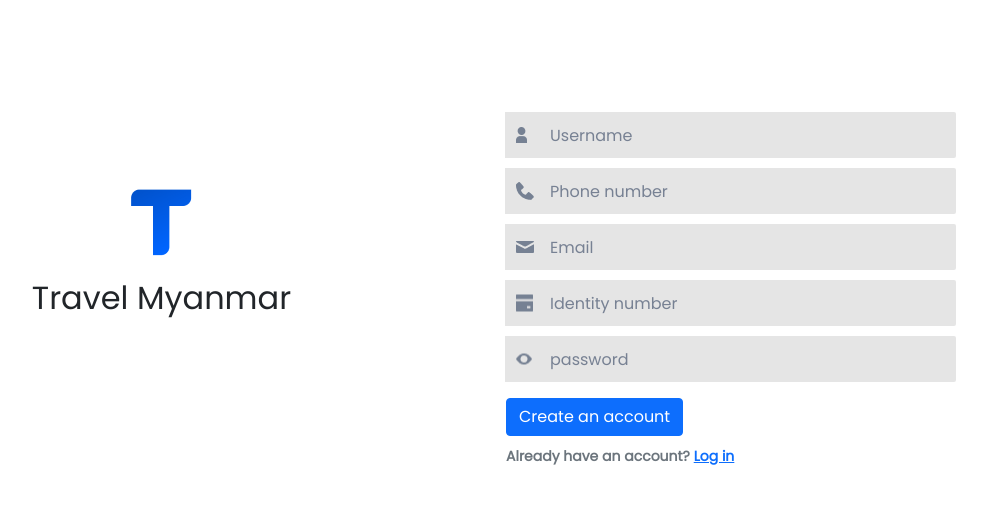
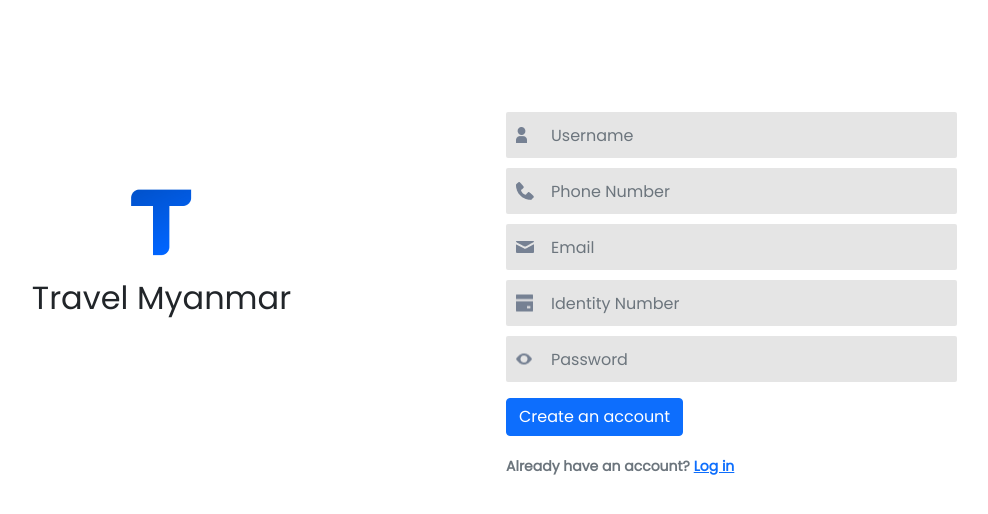
Before and after one commit to Ak-ko/Travel_agency, a Django app: page /register/ in a window 1280 px wide. Shown: the part 56-570 px from the top of the page, without its empty margins (241-1229 px from the left). Run offline with Django 4.2, Linux system fonts and the light colour scheme; some libraries are stand-ins or nearby versions.

Commit message:
updating files

```diff
--- a/travel/admin.py
+++ b/travel/admin.py
@@ -1,4 +1,6 @@
 from django.contrib import admin
 from .models import Booking
+from users.models import UserFacts
 
 admin.site.register(Booking)
+admin.site.register(UserFacts)
--- a/travel/static/travel/css/base.css
+++ b/travel/static/travel/css/base.css
@@ -16,8 +16,9 @@ body {
 }
 
 /* start form fields  */
-.input-group {
+.form-group {
     margin-bottom:10px;
+    position:relative;
 }
 
 .inputs {
@@ -34,6 +35,10 @@ body {
 
 .inputs:focus {
     outline:0;
+    border:none;
+    box-shadow:0px 0px 0px;
+
+    background-color:var(--clr-e5);
 }
 
 .icons {
@@ -59,7 +64,6 @@ input[type=number] {
 /* end form fields  */
 
 /* Start Left side div */
-
 .left-side-div{
     height:400px;
 
--- a/travel/templates/travel/base.html
+++ b/travel/templates/travel/base.html
@@ -6,7 +6,7 @@
         <link href="https://cdn.jsdelivr.net/npm/bootstrap@5.1.3/dist/css/bootstrap.min.css" rel="stylesheet" integrity="sha384-1BmE4kWBq78iYhFldvKuhfTAU6auU8tT94WrHftjDbrCEXSU1oBoqyl2QvZ6jIW3" crossorigin="anonymous">
 
         <!-- Custome Css 1 -->
-        <link href="{% static 'travel/css/base.css' %}" rel="stylesheet" type="text/css"  />
+        <link href="{% static 'travel/css/base.css' %}" rel="stylesheet" type="text/css" />
 
         <!-- Adding Fonts  -->
         <link rel="preconnect" href="https://fonts.googleapis.com">
--- a/travelapp/urls.py
+++ b/travelapp/urls.py
@@ -16,23 +16,11 @@ Including another URLconf
 from django.contrib import admin
 from django.urls import path, include
 from users import views as users_views
-from users.forms import UserLoginForm
-
-#login,Logout forms
-from django.contrib.auth import views as auth_views
 
 urlpatterns = [
     path('admin/', admin.site.urls),
     path('register/', users_views.register, name='register'),
-
-    # modifying the login form
-    path('login/', auth_views.LoginView.as_view(
-
-        template_name='users/login.html',
-        authentication_form=UserLoginForm),
-
-        name='login'),
-
-    path('logout/', auth_views.LogoutView.as_view(template_name='users/logout.html'), name='logout'),
+    path('login/',users_views.login,name='login'),
+    path('logout/', users_views.logout, name='logout'),
     path('', include('travel.urls')),
 ]
--- a/users/forms.py
+++ /dev/null
@@ -1,102 +0,0 @@
-from django import forms
-from django.contrib.auth.models import User
-from django.contrib.auth.forms import UserCreationForm, AuthenticationForm
-
-from .models import UserFacts
-
-class RegisterationForm(UserCreationForm):
-    phonenumber = forms.CharField()
-    email = forms.EmailField()
-    identitynumber = forms.CharField()
-
-    password = forms.CharField(widget=forms.PasswordInput(
-        attrs = {"type" : "password"}
-    ))
-
-    phonenumber = forms.CharField(widget=forms.TextInput(
-        attrs= {"type" : "number"}
-    ))
-
-    def __init__(self, *args, **kwargs):
-        super(RegisterationForm, self).__init__(*args, **kwargs)
-
-        self.fields["username"].widget.attrs.update({
-            'placeholder' : 'Username',
-            'class' : 'username inputs',
-            'autocomplete' : 'off'
-
-        })
-
-        self.fields["email"].widget.attrs.update({
-            'placeholder' : 'Email',
-            'class' : 'email inputs',
-            'autocomplete' : 'off'
-
-        })
-
-        self.fields["password"].widget.attrs.update({
-            'placeholder' : 'password',
-            'class' : 'password inputs',
-            'autocomplete' : 'off'
-
-        })
-
-    class Meta:
-        model = User
-        fields = ['username','email', 'password']
-
-class UserLoginForm(AuthenticationForm):
-    email = forms.EmailField(max_length=20)
-
-        # can add like this.
-
-    # email = forms.EmailField(widget=forms.TextInput(
-    #     attrs={'class': 'inputs', 'placeholder': 'Email', 'class': 'email', 'autocomplete' : 'off'}
-    #     ))
-
-    # password = forms.CharField(widget=forms.PasswordInput(
-    #     attrs={
-    #         'class': 'inputs',
-    #         'placeholder': 'Password',
-    #         'class' : 'password'
-    #     }
-    # ))
-
-    def __init__(self, *args, **kwargs):
-        super().__init__(*args, **kwargs)
-
-        self.fields["email"].widget.attrs.update({
-                'placeholder' : 'Email',
-                'class' : 'email inputs',
-                'autocomplete' : 'off'
-
-        })
-
-        self.fields["password"].widget.attrs.update({
-            'placeholder' : 'password',
-            'class' : 'password inputs',
-            'autocomplete' : 'off'
-
-        })
-
-class UserFactForm(forms.ModelForm):
-    def __init__(self, *args, **kwargs):
-        super(UserFactForm,self).__init__(*args, **kwargs)
-
-        self.fields["phonenumber"].widget.attrs.update({
-            'placeholder' : 'Phone number',
-            'class' : 'phonenumber inputs',
-            'autocomplete' : 'off'
-        })
-
-        self.fields["identitynumber"].widget.attrs.update({
-            'placeholder' : 'Identity number',
-            'class' : 'identitynumber inputs',
-            'autocomplete' : 'off'
-        })
-
-
-
-    class Meta:
-        model = UserFacts
-        fields = ['phonenumber', 'identitynumber', 'visa', 'cvv']
--- /dev/null
+++ b/users/templates/users/logout.html
@@ -0,0 +1,5 @@
+{% extends "travel/base.html" %}
+{% load static %}
+{% block content %}
+   <h1>Logout Page</h1>
+{% endblock %}
--- a/users/templates/users/register.html
+++ b/users/templates/users/register.html
@@ -1,35 +1,32 @@
 {% extends "travel/base.html" %}
-
-{% load crispy_forms_tags %}
 {% load static %}
-
 {% block content %}
     <form method="POST" class="mt-3">
-        {% csrf_token %}
+            {% csrf_token %}
 
-            <div class="input-group">
-                <img src="{% static 'travel/img/user.png' %}" class="needwidths icons" />
-                {{form1.username}}
+            <div class="form-group">
+                <img src="{% static 'travel/img/user.png' %}" alt="" class="icons" />
+                <input type="text" name="username" class="form-control inputs" placeholder="Username" />
             </div>
 
-            <div class="input-group">
-                <img src="{% static 'travel/img/phone.png' %}" class="icons" />
-                {{form2.phonenumber}}
+            <div class="form-group">
+                <img src="{% static 'travel/img/phone.png' %}" alt="" class="icons" />
+                <input type="number" name="phonenumber" class="form-control inputs" placeholder="Phone Number" />
             </div>
 
-            <div class="input-group">
-                <img src="{% static 'travel/img/email.png' %}" class="icons" />
-                {{form1.email}}
+            <div class="form-group">
+                <img src="{% static 'travel/img/email.png' %}" alt="" class="icons" />
+                <input type="email" name="email" class="form-control inputs" placeholder="Email" />
             </div>
 
-            <div class="input-group">
-                <img src="{% static 'travel/img/identitycard.png' %}" class="icons" />
-                {{form2.identitynumber}}
+            <div class="form-group">
+                <img src="{% static 'travel/img/identitycard.png' %}" alt="" class="icons" />
+                <input type="text" name="identity" class="form-control inputs" placeholder="Identity Number" />
             </div>
 
-            <div class="input-group">
-                <img src="{% static 'travel/img/password.png' %}" class="icons" />
-                {{form1.password}}
+            <div class="form-group">
+                <img src="{% static 'travel/img/password.png' %}" alt="" class="icons" />
+                <input type="password" name="password" class="form-control inputs" placeholder="Password" max_length="8" />
             </div>
 
             <div class="form-group mt-3">
--- a/users/views.py
+++ b/users/views.py
@@ -1,26 +1,46 @@
 from django.shortcuts import render, redirect
-from django.contrib.auth.forms import UserCreationForm
-from .forms import RegisterationForm, UserFactForm
+from django.contrib import messages
+from django.contrib.auth.models import User
+from users.models import UserFacts
+
 from django.contrib import messages
 
 
 def register(request):
     if request.method == 'POST':
-        form1 = RegisterationForm(request.POST)
-        form2 = UserFactForm(request.POST)
-        if form1.is_valid():
-            form1.save()
-            username = form1.cleaned_data.get("username")
+        password = request.POST['password']
+        if len(password) == 8:
+            username = request.POST['username']
+            email = request.POST['email']
 
-            messages.success(request, f'Your account with username : {username} is created Successfully')
+            if User.objects.filter(email=email).exists():
+                messages.warning(request, 'Same email')
+            else:
+                user = User(username=username, password=password, email=email)
 
-            return redirect('travel-home')
+                identity = request.POST['identity']
+                phonenumber = request.POST['phonenumber']
+
+                if UserFacts.objects.filter(identitynumber=identity).exists() or UserFacts.objects.filter(phonenumber=phonenumber):
+                    messages.warning(request, 'Same phone or identity')
+                else:
+                    user_fact = UserFacts(phonenumber=phonenumber, identitynumber=identity, user=user)
+                    user_fact.save()
+                    user.save()
+
+                    return redirect('travel-home')
+        else:
+            messages.warning(request, 'Password should have 8 characters.')
     else:
-        form1 = RegisterationForm()
-        form2 = UserFactForm()
+        pass
+    return render(request, 'users/register.html')
 
-    context = {
-        "form1" : form1,
-        "form2" : form2
-    }
-    return render(request, 'users/register.html', context)
+def login(request):
+    if request.method == 'POST':
+        pass
+    else:
+        pass
+    return render(request, 'users/login.html')
+
+def logout(request):
+    return render(request, 'users/logout.html')
```
Also changed, not shown: users/templates/users/login.html (+7 -10 lines), db.sqlite3, requirement.txt (renamed from requirements.txt), users/models.py (line endings or trailing spaces).
